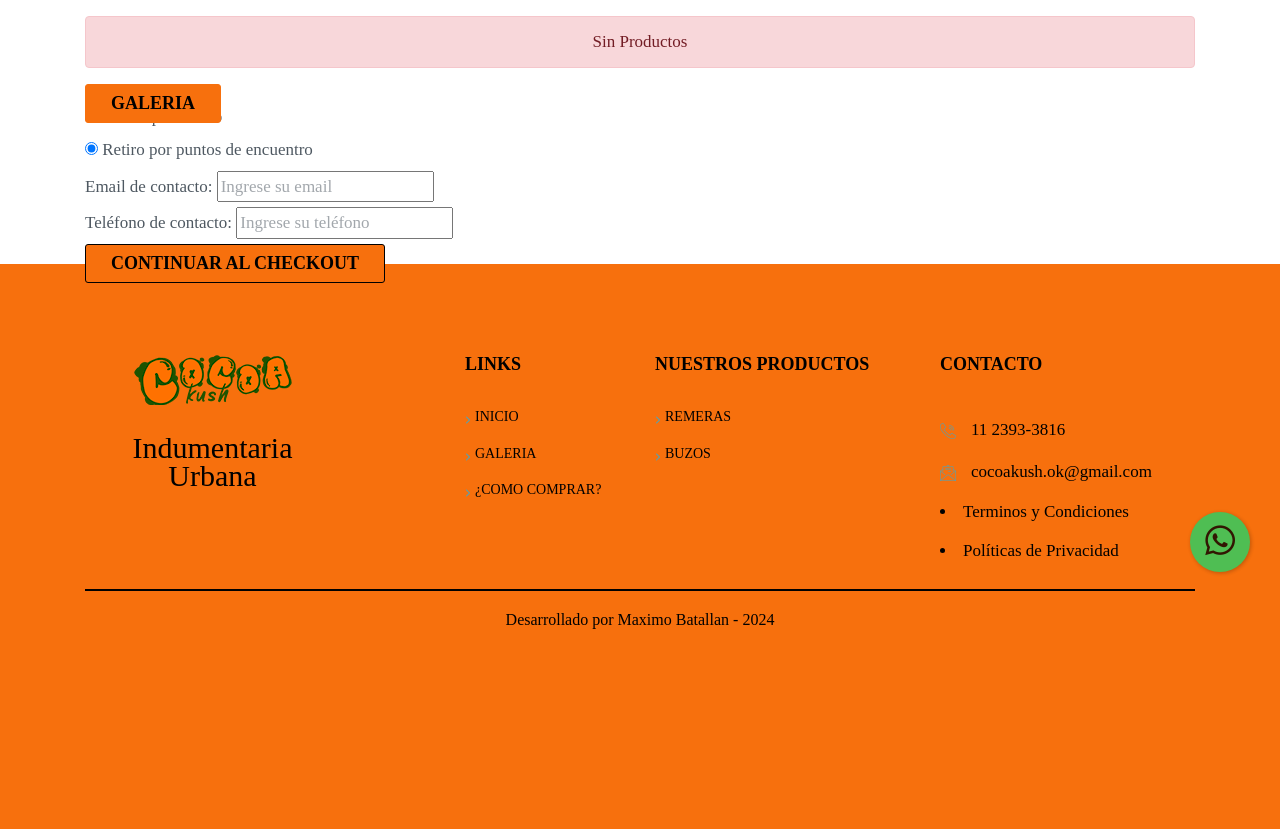
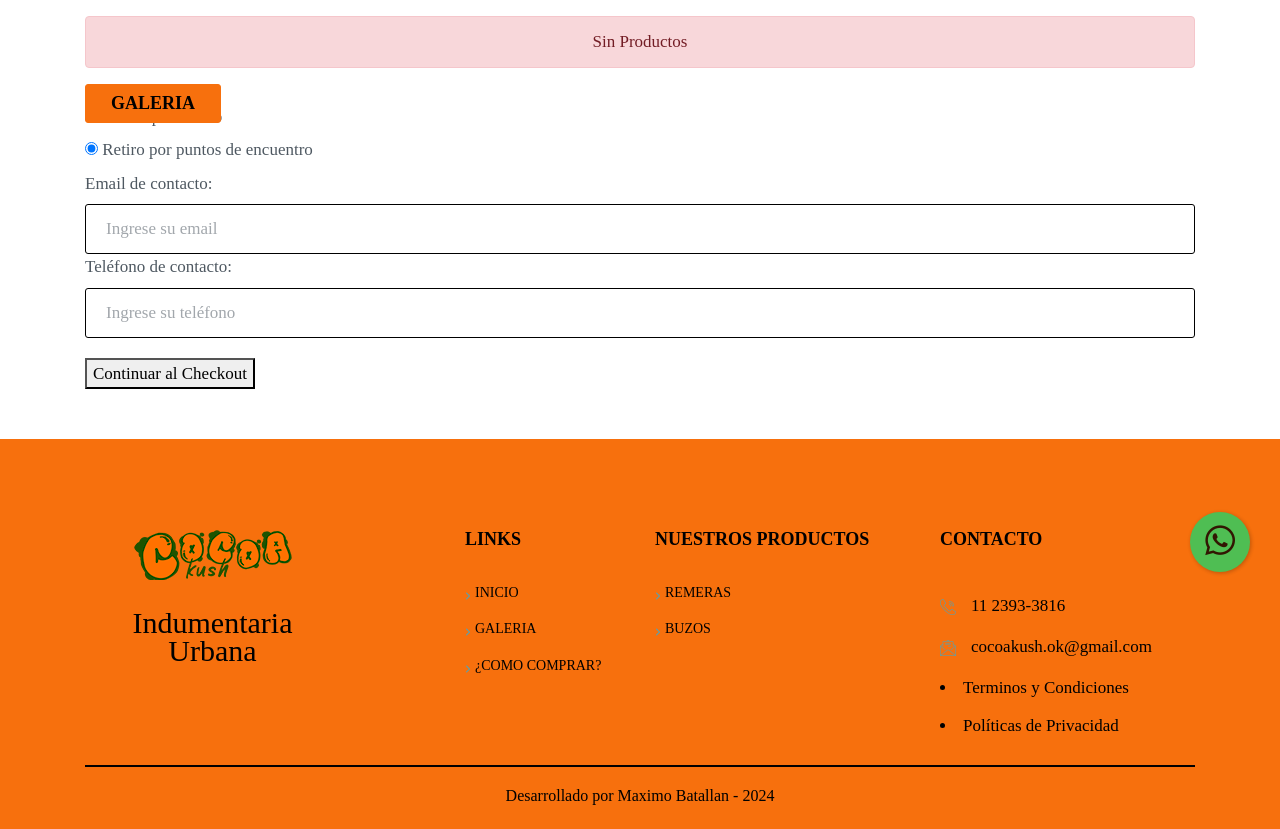
Before and after one commit to maximobatallan/cocoakush, a Django app: page /cotizar/ in a window 1280 px wide. Shown: the part 198-1027 px from the top of the page. Before the commit the page ends 827 px from the top, so only its background shows below. Run offline with Django 4.2, Linux system fonts and the light colour scheme; some libraries are stand-ins or nearby versions.

Commit message:
Add files via upload

```diff
--- a/tasks/templates/cart.html
+++ b/tasks/templates/cart.html
@@ -94,8 +94,9 @@
 
 
             <!-- Checkbox envío start -->
-<div class="container" style="padding-bottom: 20px;">
+<div class="container" style="padding-bottom: 50px;">
     <!-- Cambiar método a POST -->
+
     <form method="post" action="/checkout/" id="checkoutForm">
         {% csrf_token %}
         <label>
@@ -110,6 +111,7 @@
         <br>
 
         <!-- Campos de correo electrónico y teléfono inicialmente ocultos -->
+        <div class="form-element">
         <div id="contactInputs" style="display: block;">
             <label for="email">Email de contacto:</label>
             <input type="email" name="email" id="email" placeholder="Ingrese su email" required>
@@ -118,8 +120,9 @@
             <input type="tel" name="telefono" id="telefono" placeholder="Ingrese su teléfono" required>
             <br>
         </div>
+         </div>
 
-        <button type="submit" class="cartbtn cart" id="checkoutButton">Continuar al Checkout</button>
+        <button type="submit" class="cartbtn4" id="checkoutButton">Continuar al Checkout</button>
     </form>
 </div>
 
@@ -143,14 +146,19 @@
         var enviarCorreo = document.getElementById('enviarCorreo');
         var retiroPuntosEncuentro = document.getElementById('retiroPuntosEncuentro');
         var correoDiv = document.getElementById('correo');
-        var contactInputs = document.getElementById('contactInputs');  // Div que contiene los inputs de email y teléfono
+        var contactInputs = document.getElementById('contactInputs');
+        var checkoutButton = document.getElementById('checkoutButton');  // Div que contiene los inputs de email y teléfono
 
         if (retiroPuntosEncuentro.checked) {
             contactInputs.style.display = 'block';  // Mostrar los inputs de email y teléfono
-            correoDiv.style.display = 'none';  // Ocultar el div de envío por correo
+            correoDiv.style.display = 'none';
+            checkoutButton.style.display = 'block';
+
+              // Ocultar el div de envío por correo
         } else {
             contactInputs.style.display = 'none';  // Ocultar los inputs de email y teléfono
-            correoDiv.style.display = 'block';  // Mostrar el div de envío por correo
+            correoDiv.style.display = 'block';
+            checkoutButton.style.display = 'none';  // Mostrar el div de envío por correo
         }
     }
 
--- a/tasks/templates/productdetails.html
+++ b/tasks/templates/productdetails.html
@@ -65,7 +65,7 @@
 
                         </div>
                         <div class="desc">
-                            <p style="font-size: 20px;">{{ producto.descripcion }}</p>
+                            <p style="font-size: 14px;">{{ producto.descripcion }}</p>
                         </div>
                         <form method="POST" class="product-details-form" action="{% url 'signin' %}">
                             {% csrf_token %}
@@ -202,6 +202,8 @@
                                     </tr>
 
                                 </tbody>
+
+
                             </table>
                         </div>
                     </div>
```
